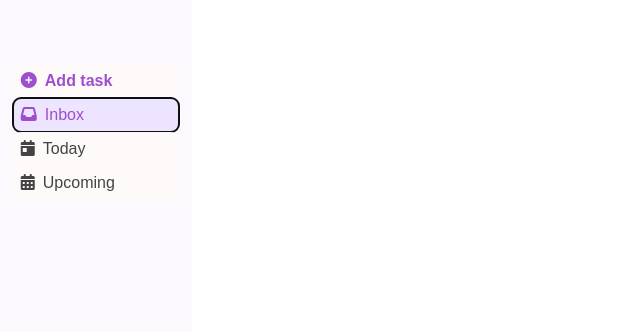
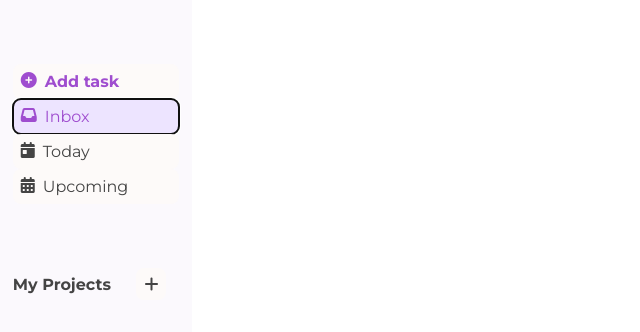
Before and after one commit to silvqrrow/todo-list, a website built with webpack: page src/template.html in a window 1280 px wide. Shown: the whole page, without its empty margins (0-640 px from the left). Built offline with nearby package versions, Linux system fonts and the light colour scheme.

Commit message:
Add lower section for projects, HTML & styling

```diff
--- a/src/styles.css
+++ b/src/styles.css
@@ -1,7 +1,8 @@
 * {
   margin: 0;
   padding: 0;
-  color: #444444
+  color: #444444;
+  font-family: 'Montserrat', sans-serif;
 }
 /* --- */
 html,
@@ -20,13 +21,13 @@ body {
   width: 15%;
 }
 
-.top-sidebar {
+.top-sidebar, .bottom-sidebar {
   display: flex;
   flex-direction: column;
   margin-top: 4rem;
 }
 
-.top-sidebar-upper {
+.top-sidebar-upper, .top-side-bar-lower {
   display: flex;
   flex-direction: column;
 }
@@ -64,3 +65,11 @@ body {
 .tab:focus i {
   color: #9f4dcf;
 }
+
+.my-projects {
+  margin: 0rem 0.8rem;
+  font-weight: 700;
+  display: flex;
+  align-items: center;
+  justify-content:space-between;
+}
--- a/src/template.html
+++ b/src/template.html
@@ -3,6 +3,9 @@
 <head>
     <meta charset="UTF-8">
     <meta name="viewport" content="width=device-width, initial-scale=1.0">
+    <link rel="preconnect" href="https://fonts.googleapis.com">
+    <link rel="preconnect" href="https://fonts.gstatic.com" crossorigin>
+    <link href="https://fonts.googleapis.com/css2?family=Montserrat:ital,wght@0,100..900;1,100..900&display=swap" rel="stylesheet">
     <title>To-Do</title>
 </head>
 <body>
@@ -15,9 +18,15 @@
                     <button class="btn tab"><i class="fa-solid fa-calendar-day"></i>Today</button>
                     <button class="btn tab"><i class="fa-solid fa-calendar-days"></i>Upcoming</button>
                 </div>
-                <div class="top-side-bar-lower"></div>
             </div>
-            <div class="bottom-sidebar"></div>
+            <div class="bottom-sidebar">
+                <div class="top-side-bar-lower">
+                    <div class="my-projects">
+                        <p class="my-projects-text">My Projects</p>
+                        <button class="btn"><i class="fa-solid fa-plus"></i></button>
+                    </div>
+                </div>
+            </div>
         </div>
         <div class="content"></div>
     </div>
```
